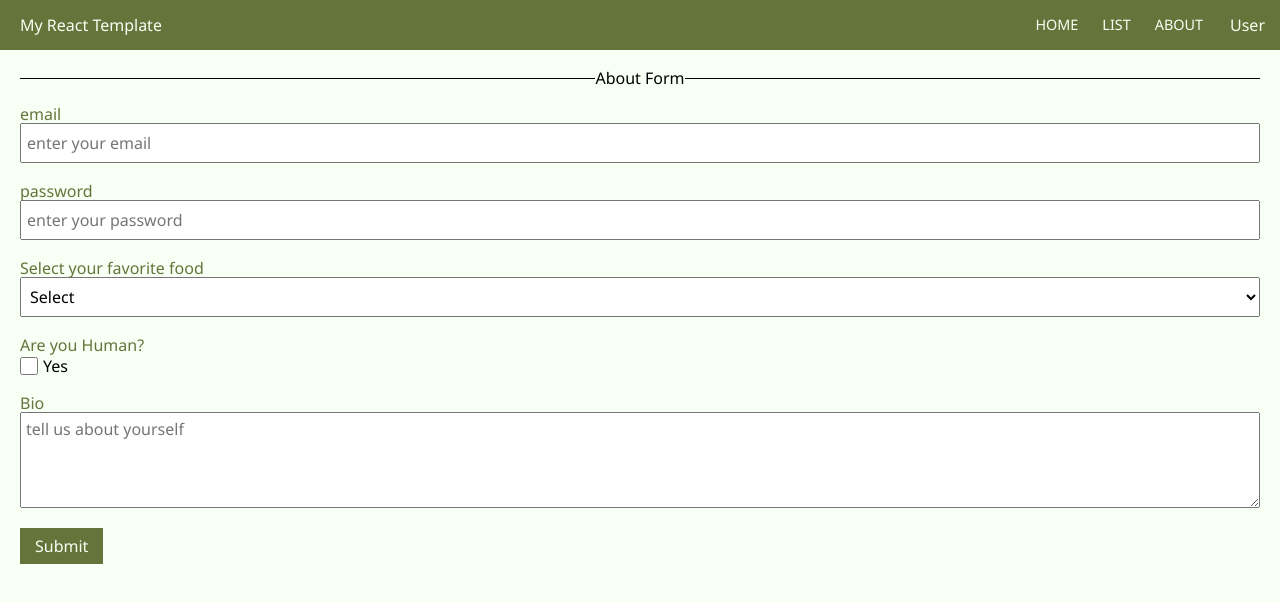
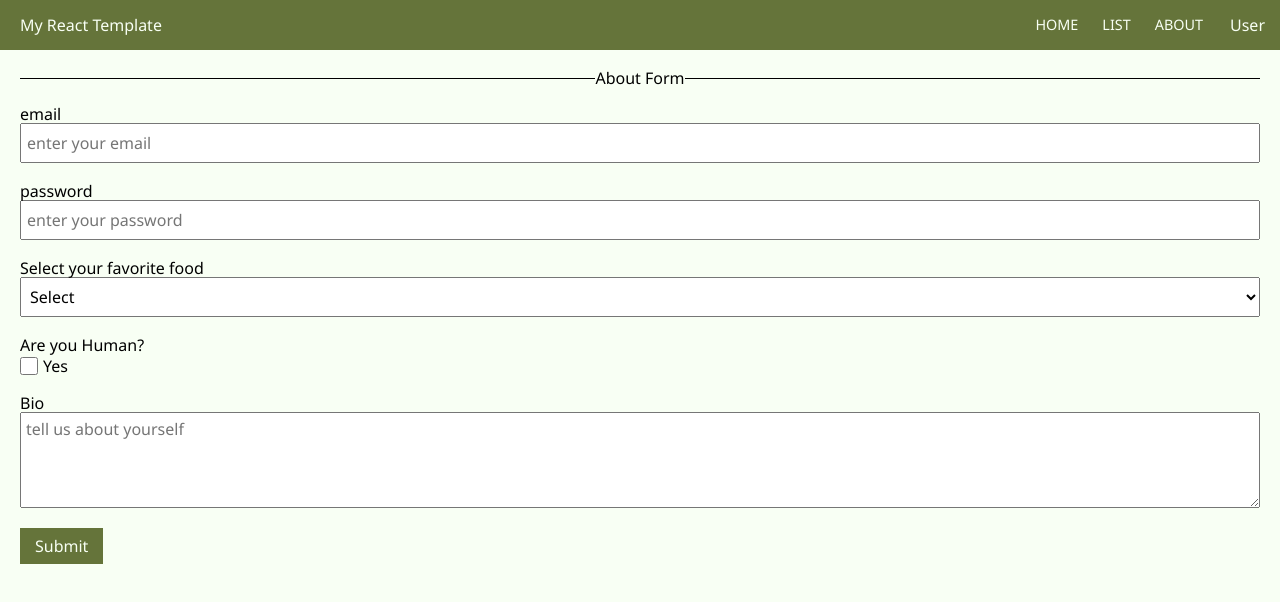
Before and after one commit to taha-amin/my-react-template, a React app: page /about in a window 1280 px wide. Shown: the top 602 px of the page. Built offline with nearby package versions, Linux system fonts and the light colour scheme.

Commit message:
removed var color from formcontrols.css

```diff
--- a/src/components/Forms/FormControls.css
+++ b/src/components/Forms/FormControls.css
@@ -13,7 +13,6 @@
     display: block;
     font-size: 0.8em;
     margin-bottom: 1px;
-    color: var(--header-color);
     font: var(--primary-font);
   }
 
```
